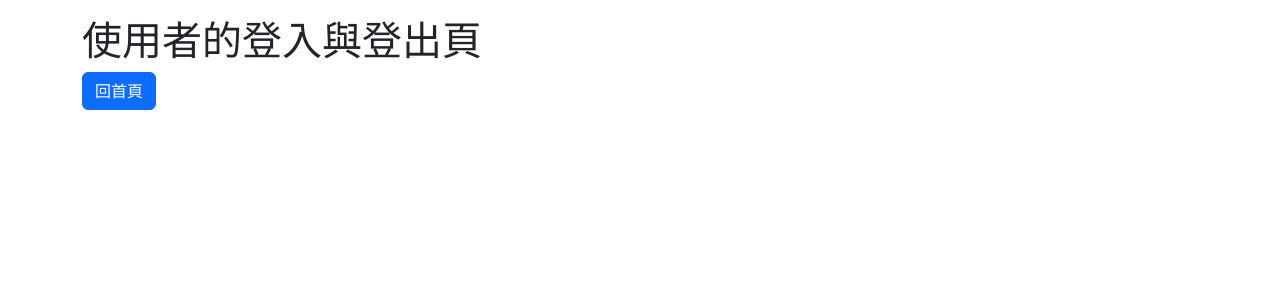
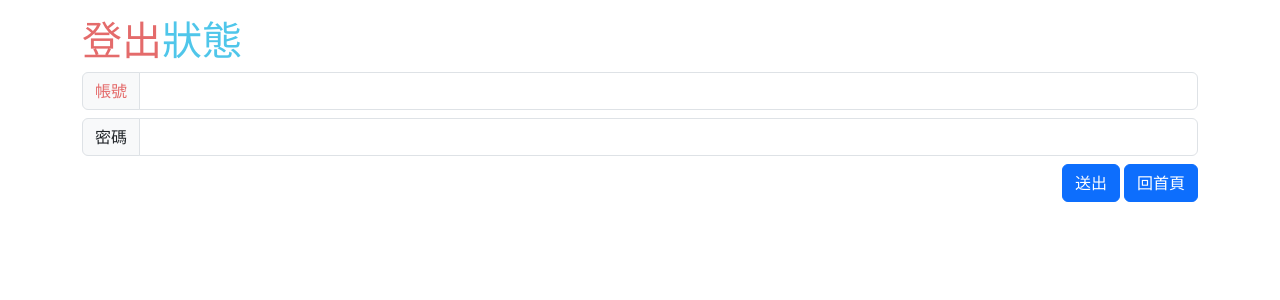
Before and after one commit to Harry5566/restful-api, a Next.js app in the folder project_f/client/: page /user/login in a window 1280 px wide. Shown: the top 300 px of the page. Built offline with nearby package versions, Linux system fonts and the light colour scheme.

Commit message:
沒有登入不能觀看-1

```diff
--- a/project_f/client/app/user/login/page.js
+++ b/project_f/client/app/user/login/page.js
@@ -1,14 +1,97 @@
 "use client";
 
+import { useAuth } from "@/hooks/use-auth";
+import { useState } from "react";
+import style from "@/styles/ben.module.sass";
+import style2 from "@/styles/may.module.sass";
 import Link from "next/link";
 
 export default function UserLoginPage() {
+  const [account, setAccount] = useState("");
+  const [password, setPassword] = useState("");
+  const { user, logout, login, isLoading } = useAuth();
+
+  const onclick = () => {
+    // console.log(account, password);
+    login(account, password);
+  };
+
+  if (isLoading) {
+    return <div className="container py-3">Loading...</div>;
+  }
+
+  if (user) {
+    return (
+      <div className="container py-3">
+        <h1>登入狀態</h1>
+        {user && (
+          <>
+            <h1>{user.account}</h1>
+            <div className="user mb-3">
+              <div className="head">
+                <img src={user.head} alt="head img here" />
+              </div>
+              <div className="account fs-3">{user.account}</div>
+              <div className="mail">{user.mail}</div>
+              <div className="d-flex">
+                <div
+                  className="btn btn-primary ms-auto btn-logout me-1"
+                  onClick={logout}
+                >
+                  登出
+                </div>
+                <Link className="btn btn-primary" href="/">
+                  回首頁
+                </Link>
+              </div>
+            </div>
+          </>
+        )}
+      </div>
+    );
+  }
+
   return (
     <div className="container py-3">
-      <h1>使用者的登入與登出頁</h1>
-      <Link className="btn btn-primary" href="/">
-        回首頁
-      </Link>
+      <h1>
+        <span className={style.color1}>登出</span>
+        <span className={style2.color1}>狀態</span>
+      </h1>
+      <div className="input-group mb-2">
+        <span className={`input-group-text ${style.color1}`}>帳號</span>
+        <input
+          type="text"
+          name="account"
+          className="form-control"
+          value={account}
+          onChange={(e) => {
+            setAccount(e.target.value);
+          }}
+        />
+      </div>
+      <div className="input-group mb-2">
+        <span className="input-group-text">密碼</span>
+        <input
+          type="password"
+          name="password"
+          className="form-control"
+          value={password}
+          onChange={(e) => {
+            setPassword(e.target.value);
+          }}
+        />
+      </div>
+      <div className="d-flex">
+        <div
+          className="btn btn-primary ms-auto btn-login me-1"
+          onClick={onclick}
+        >
+          送出
+        </div>
+        <Link className="btn btn-primary" href="/">
+          回首頁
+        </Link>
+      </div>
     </div>
   );
 }
```
Also changed, not shown: project_f/client/app/user/edit/page.js (+14 -0 lines).
